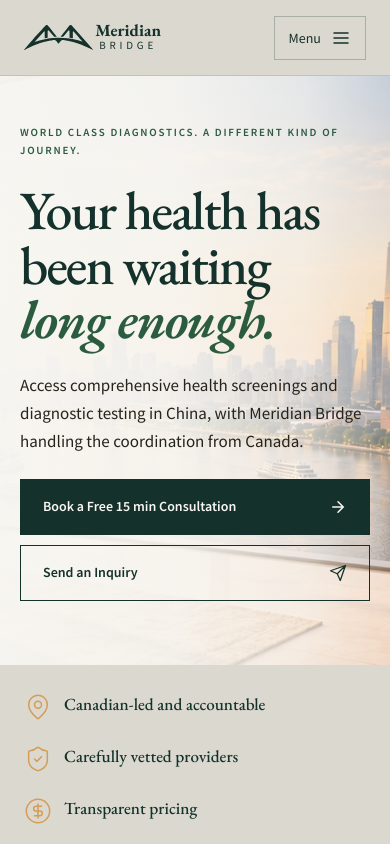
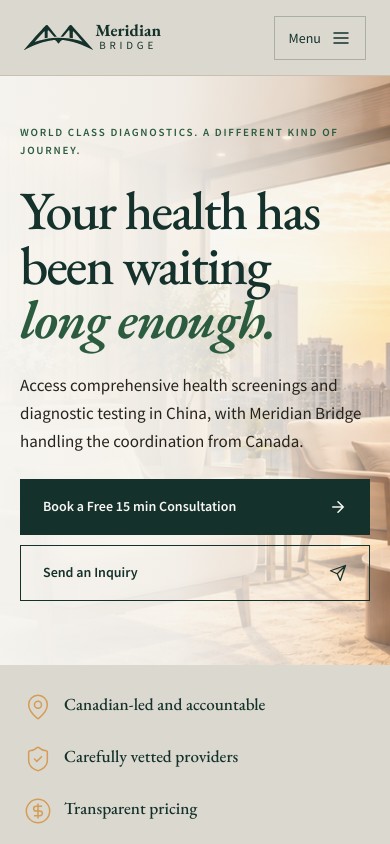
Before and after one commit to miiodesign/meridian-bridge, a React (Vite) app: page / in a window 390 px wide. Shown: the top 844 px of the page. Built offline with nearby package versions, Linux system fonts and the light colour scheme.

Commit message:
Focus hero banner on the Guangzhou lounge
Anchor desktop and mobile hero crops to the left to show more room interior and seating without changing the text overlay or CTA layout.

Co-Authored-By: Warp <agent@warp.dev>

```diff
--- a/src/pages/MeridianEditorial.css
+++ b/src/pages/MeridianEditorial.css
@@ -29,7 +29,7 @@
 .meridian .mb-menu-toggle.button:is(:hover, :focus-visible) { background: var(--mb-sand); color: var(--mb-evergreen); }
 
 .meridian .mb-hero { position: relative; isolation: isolate; background: var(--mb-paper); min-height: 720px; display: grid; grid-template-columns: 1fr; }
-.meridian .mb-hero-image { position: absolute; inset: 0; width: 100%; height: 100%; object-fit: cover; object-position: center; }
+.meridian .mb-hero-image { position: absolute; inset: 0; width: 100%; height: 100%; object-fit: cover; object-position: left center; }
 .meridian .mb-hero::after { display: block; position: absolute; content: ''; inset: 0; width: 100%; height: 100%; z-index: 0; pointer-events: none; background: linear-gradient(90deg, color-mix(in srgb, var(--mb-paper) 99%, transparent) 0%, color-mix(in srgb, var(--mb-paper) 96%, transparent) 24%, color-mix(in srgb, var(--mb-paper) 82%, transparent) 40%, color-mix(in srgb, var(--mb-paper) 30%, transparent) 58%, transparent 78%); }
 .meridian .mb-hero-copy { position: relative; z-index: 1; grid-column: 1; grid-row: 1; padding: 64px var(--mb-gutter); display: grid; grid-template-columns: minmax(0, 520px); align-content: center; align-items: start; gap: 24px; width: 100%; }
 .meridian .mb-hero-copy > .mb-eyebrow { grid-column: 1; grid-row: auto; max-width: 380px; }
@@ -234,7 +234,7 @@
   .meridian .mb-hero-copy > p:not(.mb-eyebrow) { max-width: 400px; }
   .meridian .mb-hero .mb-actions { display: flex; flex-wrap: wrap; width: 100%; max-width: 500px; }
   .meridian .mb-hero .mb-action { flex: 1 1 260px; font-size: 14px; }
-  .meridian .mb-hero-image { position: absolute; inset: 0; width: 100%; height: 100%; object-position: 57% center; }
+  .meridian .mb-hero-image { position: absolute; inset: 0; width: 100%; height: 100%; object-position: left center; }
   .meridian .mb-hero::after { background: linear-gradient(90deg, color-mix(in srgb, var(--mb-paper) 98%, transparent) 0%, color-mix(in srgb, var(--mb-paper) 93%, transparent) 45%, color-mix(in srgb, var(--mb-paper) 72%, transparent) 78%, color-mix(in srgb, var(--mb-paper) 35%, transparent) 100%); }
   .meridian .mb-trust { padding: 28px 24px; gap: 24px 20px; }
   .meridian .mb-trust > div { font-size: 17px; align-items: start; }
```
